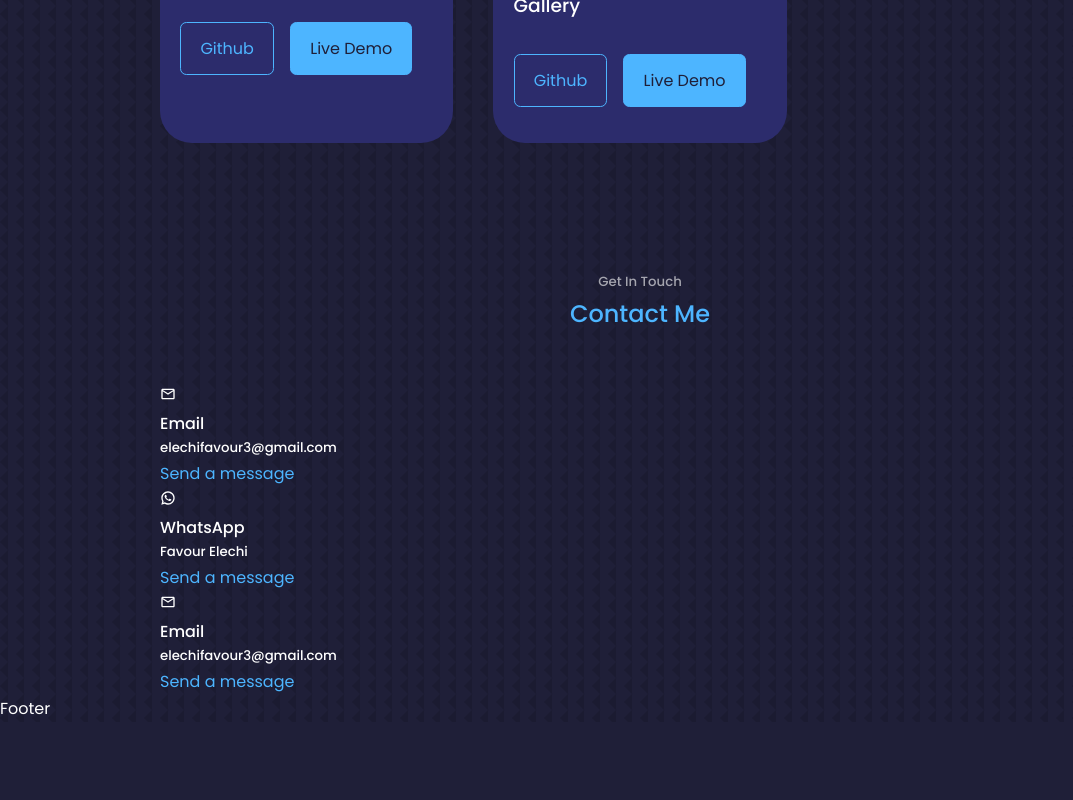
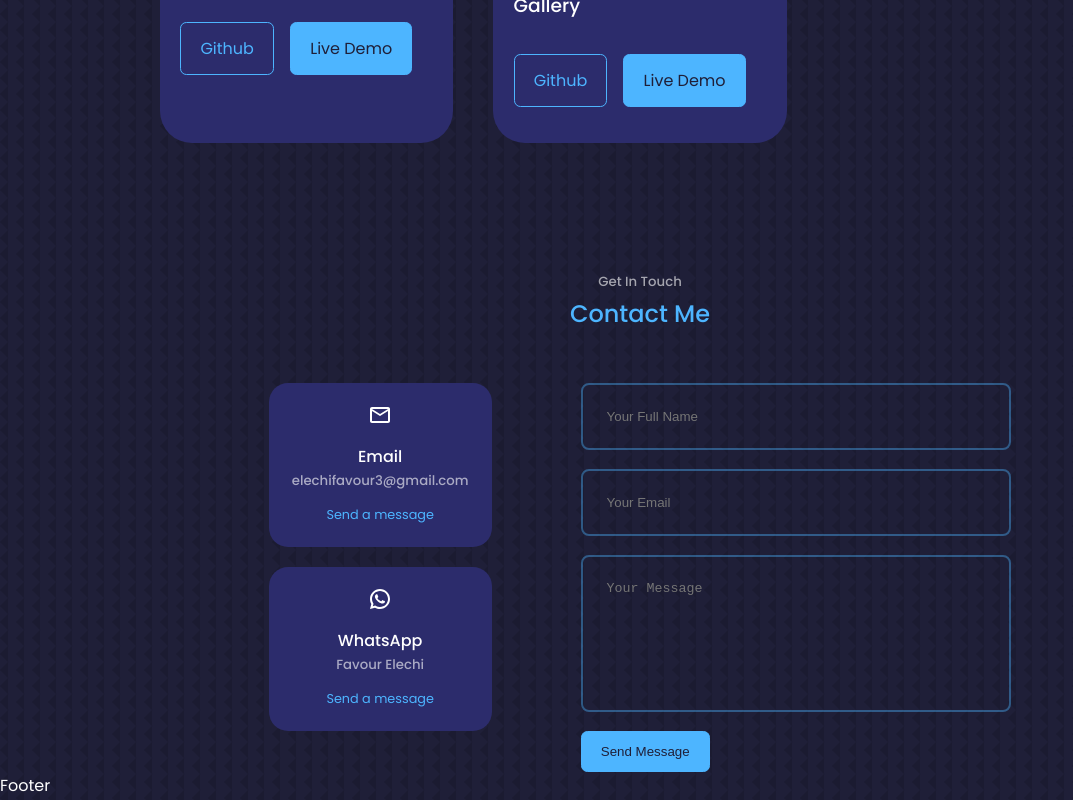
Before and after one commit to queen-favour/my-react-portfolio, a React (Create React App) app: page / in a window 1280 px wide. Shown: the part 3354-4154 px from the top of the page, without its empty margins (0-1073 px from the left). Before the commit the page ends 4076 px from the top, so only its background shows below. Built offline with nearby package versions, Linux system fonts and the light colour scheme.

Commit message:
contact me sec completed

```diff
--- a/package.json
+++ b/package.json
@@ -6,6 +6,7 @@
     "@testing-library/jest-dom": "^5.17.0",
     "@testing-library/react": "^13.4.0",
     "@testing-library/user-event": "^13.5.0",
+    "emailjs-com": "^3.2.0",
     "react": "^18.2.0",
     "react-dom": "^18.2.0",
     "react-icons": "^5.0.0",
--- a/src/components/about/About.jsx
+++ b/src/components/about/About.jsx
@@ -27,7 +27,7 @@
             <small>1 year working</small>
         </article>
 
-          <article className="about__card">
+        <article className="about__card">
             <FiUsers className='about__icon'/>
             <h5>Clients</h5>
             <small>2 firms</small>
--- a/src/components/contact/Contact.jsx
+++ b/src/components/contact/Contact.jsx
@@ -2,36 +2,48 @@
 import './contact.css'
 import { MdOutlineEmail } from "react-icons/md"
 import { RiWhatsappLine } from "react-icons/ri"
+import { useRef } from 'react';
+import emailjs from 'emailjs-com'
 
 const Contact = () => {
+  const form = useRef();
+
+  const sendEmail = (e) => {
+    e.preventDefault();
+
+    emailjs.sendForm('service_aw8f8wm', 'template_5ojo5vd', form.current, 'dKyGZ2yYaouHdxDTc')
+
+    e.target.reset()
+  };
+
   return (
     <section id='contact'>
       <h5>Get In Touch</h5>
       <h2>Contact Me</h2>
 
       <div className="container contact__container">
-        <div className="contact__options">
-          <article className="contact__option">
-            <MdOutlineEmail />
+        <div className='contact__options'>
+          <article className='contact__option'>
+            <MdOutlineEmail className='contact__option-icon'/>
             <h4>Email</h4>
             <h5>elechifavour3@gmail.com</h5>
-            <a href="mailto:elechifavour3@gmail.com">Send a message</a>
+            <a href="mailto:elechifavour3@gmail.com" target='_blank'>Send a message</a>
           </article>
-          <article className="contact__option">
-            <RiWhatsappLine />
+          <article className='contact__option'>
+            <RiWhatsappLine className='contact__option-icon'/>
             <h4>WhatsApp</h4>
             <h5>Favour Elechi</h5>
-            <a href="https://wa.me/+2347089174165" target='_blank'>Send a message</a>
+            <a href="https://api.whatsapp.com/send?phone=+2347089174165" target='_blank'>Send a message</a>
           </article>
-          <article className="contact__option">
-          <MdOutlineEmail />
-            <h4>Email</h4>
-            <h5>elechifavour3@gmail.com</h5>
-            <a href="mailto:elechifavour3@gmail.com">Send a message</a>
-          </article>
+
         </div>
         {/* END OF CONTACT OPTIONS */}
-        <form action=""></form>
+        <form ref={form} onSubmit={sendEmail}>
+          <input type="text" name='' placeholder='Your Full Name' required/>
+          <input type="email" name='email' placeholder='Your Email' required/>
+          <textarea name="message" rows="7" placeholder='Your Message' required></textarea>
+          <button type='submit' className='btn btn-primary'>Send Message</button>
+        </form>
       </div>
     </section>
   )
--- a/src/components/contact/contact.css
+++ b/src/components/contact/contact.css
@@ -0,0 +1,74 @@
+.container.contact__container{
+    width: 58%;
+    display: grid;
+    grid-template-columns: 30% 58%;
+    gap: 12%;
+}
+
+.contact__options{
+    display: flex;
+    flex-direction: column;
+    gap: 1.2rem;
+}
+
+.contact__option{
+    background: var(--color-bg-variant);
+    padding: 1.2rem;
+    border-radius: 1.2rem;
+    border-radius: 1.2rem;
+    text-align: center;
+    border: 1px solid transparent;
+    transition: var(--transition);
+}
+
+.contact__option:hover{
+    background: transparent;
+    border-color: var(--color-primary-variant);
+}
+
+.contact__option-icon{
+    font-size: 1.5rem;
+    margin-bottom: 0.5rem;
+}
+
+.contact__option a{
+    margin-top: 0.7rem;
+    display: inline-block;
+    font-size: 0.8rem;
+}
+
+.contact__option h5{
+    color: var(--color-light);
+}
+
+/*==============FORM ===============*/
+form{
+    display: flex;
+    flex-direction: column;
+    gap: 1.2rem;
+}
+
+input, textarea{
+    width: 100%;
+    padding: 1.5rem;
+    border-radius: 0.5rem;
+    background: transparent;
+    border: 2px solid var(--color-primary-variant);
+    resize: none;
+    color: var(--color-white);
+}
+
+/* ===========MEDIA QUERIES (MEDIUM DEVICES) =========*/
+@media screen and (max-width: 1024px) {
+    .container.contact__container{
+        grid-template-columns: 1fr;
+        gap: 2rem;
+    }
+}
+
+/* ===========MEDIA QUERIES (SMALL DEVICES) =========*/
+@media screen and (max-width: 600px) {
+    .container.contact__container{
+        width: var(--container-width-sm);
+    }
+    }
```
Also changed, not shown: 1 other file (tests, documents, lock files or other folders).
